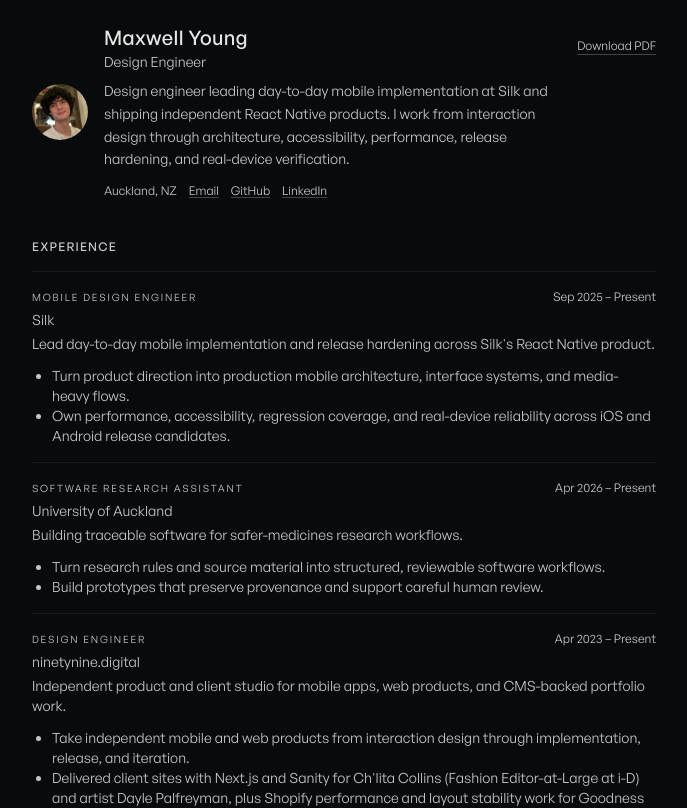
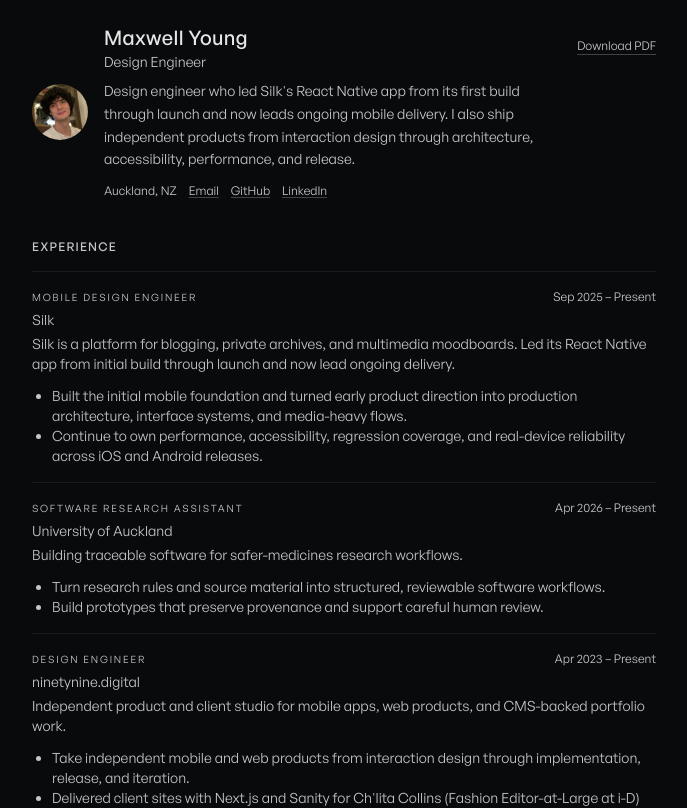
Before and after one commit to maxwellyoung/dev.maxwellyoung.info, a Next.js app: page /resume in a window 1280 px wide. Shown: the top 808 px of the page, without its empty margins (296-983 px from the left). Built offline with nearby package versions, Linux system fonts and the light colour scheme; no server answers.

Commit message:
add human product context (#18)

```diff
--- a/src/app/about/page.tsx
+++ b/src/app/about/page.tsx
@@ -44,8 +44,10 @@ export default function AboutPage() {
             I&apos;m Maxwell Young, a design engineer based in Auckland, New
             Zealand. I work at{" "}
             <AnimatedLink href="https://www.silk.cx" external>Silk</AnimatedLink>
-            , leading day-to-day mobile implementation and release hardening
-            across iOS and Android.
+            , a platform for blogging, private archives, and multimedia
+            moodboards. I led its React Native app from the first build through
+            launch and now lead ongoing implementation, release hardening, and
+            iteration across iOS and Android.
           </p>
 
           <p>
@@ -90,7 +92,8 @@ export default function AboutPage() {
               <span className="text-foreground font-medium">
                 Mobile Design Engineer
               </span>{" "}
-              at Silk (Sep 2025 &ndash; Present; mobile implementation lead)
+              at Silk (Sep 2025 &ndash; Present; led mobile from initial build
+              through launch and ongoing iteration)
             </li>
             <li>
               <span className="text-foreground font-medium">
--- a/src/app/layout.tsx
+++ b/src/app/layout.tsx
@@ -12,7 +12,7 @@ export const metadata: Metadata = {
     template: "%s | Maxwell Young",
   },
   description:
-    "Design engineer leading mobile implementation at Silk and shipping independent React Native products, interface systems, and selected case studies.",
+    "Design engineer who led Silk's React Native app from its first build through launch and now leads ongoing mobile delivery.",
   metadataBase: new URL("https://dev.maxwellyoung.info"),
   authors: [{ name: "Maxwell Young" }],
   creator: "Maxwell Young",
@@ -32,7 +32,7 @@ export const metadata: Metadata = {
   openGraph: {
     title: "Maxwell Young — Design Engineer",
     description:
-      "Design engineer leading mobile implementation at Silk and shipping independent React Native products, interface systems, and selected case studies.",
+      "Design engineer who led Silk's React Native app from its first build through launch and now leads ongoing mobile delivery.",
     url: "https://dev.maxwellyoung.info",
     siteName: "Maxwell Young",
     locale: "en_NZ",
@@ -50,7 +50,7 @@ export const metadata: Metadata = {
     card: "summary_large_image",
     title: "Maxwell Young — Design Engineer",
     description:
-      "Design engineer leading mobile implementation at Silk and shipping independent React Native products, interface systems, and selected case studies.",
+      "Design engineer who led Silk's React Native app from its first build through launch and now leads ongoing mobile delivery.",
     images: ["/meta.png"],
     creator: "@internetmaxwell",
   },
--- a/src/app/page.tsx
+++ b/src/app/page.tsx
@@ -57,8 +57,11 @@ export default function Home() {
               I design and ship React Native products that need to stay clear,
               fast, and reliable on real devices. At{" "}
               <AnimatedLink href="https://www.silk.cx" external>Silk</AnimatedLink>
-              , I lead day-to-day mobile implementation and release hardening;
-              independently, I take products from interaction design through release at{" "}
+              —a creative-research platform for blogging, private archives, and
+              multimedia moodboards—I led the mobile app from its first build
+              through launch and now lead its ongoing implementation and release
+              hardening. Independently, I take products from interaction design
+              through release at{" "}
               <TrackedActionLink
                 href="https://www.ninetynine.digital?utm_source=dev.maxwellyoung.info&utm_medium=referral&utm_campaign=ecosystem_body"
                 external
--- a/src/app/resume/layout.tsx
+++ b/src/app/resume/layout.tsx
@@ -3,7 +3,7 @@ import type { Metadata } from "next";
 export const metadata: Metadata = {
   title: "Resume",
   description:
-    "Resume for Maxwell Young, an Auckland design engineer leading mobile implementation at Silk and shipping independent React Native products.",
+    "Resume for Maxwell Young, the design engineer who led Silk's React Native app from its first build through launch and ongoing delivery.",
   alternates: {
     canonical: "https://dev.maxwellyoung.info/resume",
   },
--- a/src/lib/openSource.ts
+++ b/src/lib/openSource.ts
@@ -21,12 +21,12 @@ export const openSourceContributions: OpenSourceContribution[] = [
     date: "Jul 2026",
     href: "https://github.com/pingdotgg/t3code/pull/3932",
     issueHref: "https://github.com/pingdotgg/t3code/issues/3791",
-    eyebrow: "T3 Code · pingdotgg/t3code · 2 merged PRs",
-    title: "Prevented persisted assistant replies from colliding after runtime restarts.",
+    eyebrow: "T3 Code · coding-agent interface · 2 merged PRs",
+    title: "Stopped new coding-agent replies from being attached to old messages after a restart.",
     summary:
-      "After fixing a mobile composer regression, traced a runtime-integrity bug to reused ACP assistant IDs. Scoped IDs per runtime, threaded the new dependency through two provider stacks, and added a cross-restart regression test.",
+      "T3 Code is a web and desktop interface for running Codex, Claude, Cursor, and other coding agents. I traced disappearing replies to reused internal IDs, fixed the runtime boundary across two providers, and added a cross-restart regression test.",
     resumeSummary:
-      "Landed two upstream T3 Code fixes: restored mobile multiline input and prevented persisted assistant replies from colliding across ACP runtime restarts; verified the latter against 1,400 tests.",
+      "Contributed to T3 Code, an interface for running multiple coding agents. Landed two upstream fixes: restored mobile multiline input and stopped new replies attaching to old messages after runtime restarts; verified the latter against 1,400 tests.",
     proof: [
       "2 merged upstream PRs",
       "Cross-runtime regression coverage",
--- a/src/lib/projects.ts
+++ b/src/lib/projects.ts
@@ -102,9 +102,9 @@ const projects: Project[] = [
     launchStage: "Production work",
     priority: 0,
     description:
-      "Leading day-to-day implementation and release hardening across Silk's React Native product.",
+      "Led Silk's React Native app from its first build through launch; now leading ongoing implementation and release hardening.",
     longDescription:
-      "I lead day-to-day mobile implementation inside Silk's small shipping team, turning product direction into production React Native systems and carrying them through architecture, interaction design, performance, accessibility, regression coverage, and release hardening on real iOS and Android devices.",
+      "Silk is a platform for blogging, private archives, and multimedia moodboards. I built and led its React Native app from the first mobile foundation through launch, turning product direction into production systems. I continue to lead architecture, interaction design, performance, accessibility, regression coverage, and release hardening across iOS and Android.",
     tags: ["React Native", "React", "TypeScript"],
     stack: ["React Native", "React", "TypeScript", "Expo"],
     startDate: "2025-09-01",
@@ -121,9 +121,9 @@ const projects: Project[] = [
       objectPosition: "center",
     },
     impact: [
-      "Lead day-to-day implementation across the React Native product",
-      "Own architecture, performance, accessibility, and regression hardening",
-      "Carry release candidates through real-device verification on iOS and Android",
+      "Built and led the mobile product from its initial React Native foundation through launch",
+      "Continue to lead architecture, performance, accessibility, and regression hardening",
+      "Carry ongoing releases through real-device verification on iOS and Android",
     ],
   },
   {
--- a/src/lib/resumeData.ts
+++ b/src/lib/resumeData.ts
@@ -39,7 +39,7 @@ export const resumeData: ResumeData = {
   name: "Maxwell Young",
   title: "Design Engineer",
   profile:
-    "Design engineer leading day-to-day mobile implementation at Silk and shipping independent React Native products. I work from interaction design through architecture, accessibility, performance, release hardening, and real-device verification.",
+    "Design engineer who led Silk's React Native app from its first build through launch and now leads ongoing mobile delivery. I also ship independent products from interaction design through architecture, accessibility, performance, and release.",
   contact: {
     email: "maxwell@ninetynine.digital",
     location: "Auckland, NZ",
@@ -54,10 +54,10 @@ export const resumeData: ResumeData = {
       companyHref: "https://www.silk.cx/",
       date: "Sep 2025 – Present",
       summary:
-        "Lead day-to-day mobile implementation and release hardening across Silk's React Native product.",
+        "Silk is a platform for blogging, private archives, and multimedia moodboards. Led its React Native app from initial build through launch and now lead ongoing delivery.",
       responsibilities: [
-        "Turn product direction into production mobile architecture, interface systems, and media-heavy flows.",
-        "Own performance, accessibility, regression coverage, and real-device reliability across iOS and Android release candidates.",
+        "Built the initial mobile foundation and turned early product direction into production architecture, interface systems, and media-heavy flows.",
+        "Continue to own performance, accessibility, regression coverage, and real-device reliability across iOS and Android releases.",
       ],
     },
     {
@@ -132,7 +132,7 @@ export const resumeData: ResumeData = {
       href: "https://github.com/pingdotgg/t3code/pull/3932",
       date: "2 PRs merged Jul 2026",
       summary:
-        "Restored mobile multiline input and prevented persisted assistant replies from colliding across ACP runtime restarts; verified the runtime fix against 1,400 tests.",
+        "Contributed to a web and desktop interface for running multiple coding agents. Restored mobile multiline input and stopped new replies attaching to old messages after runtime restarts; verified the latter against 1,400 tests.",
     },
   ],
   education: [
```
